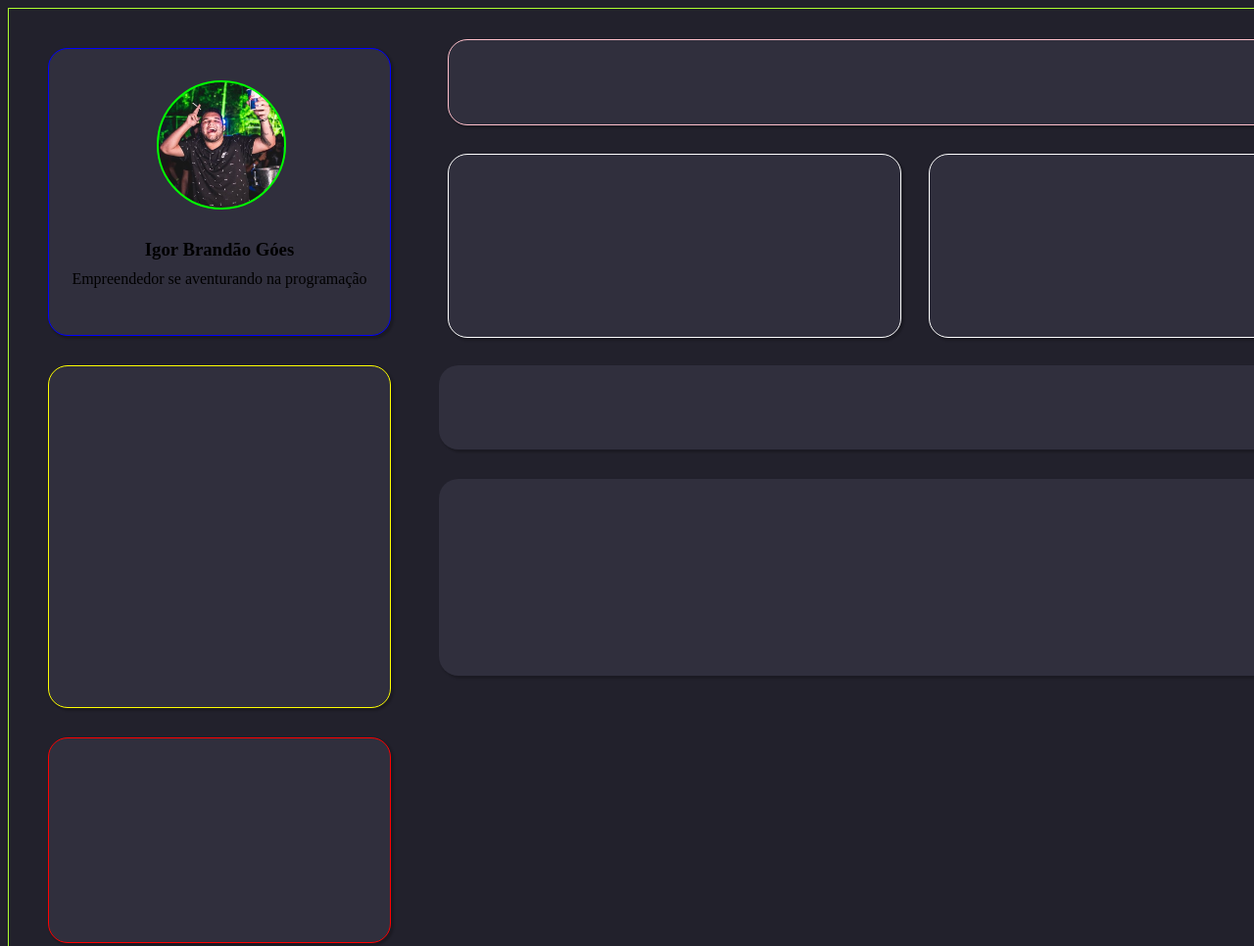
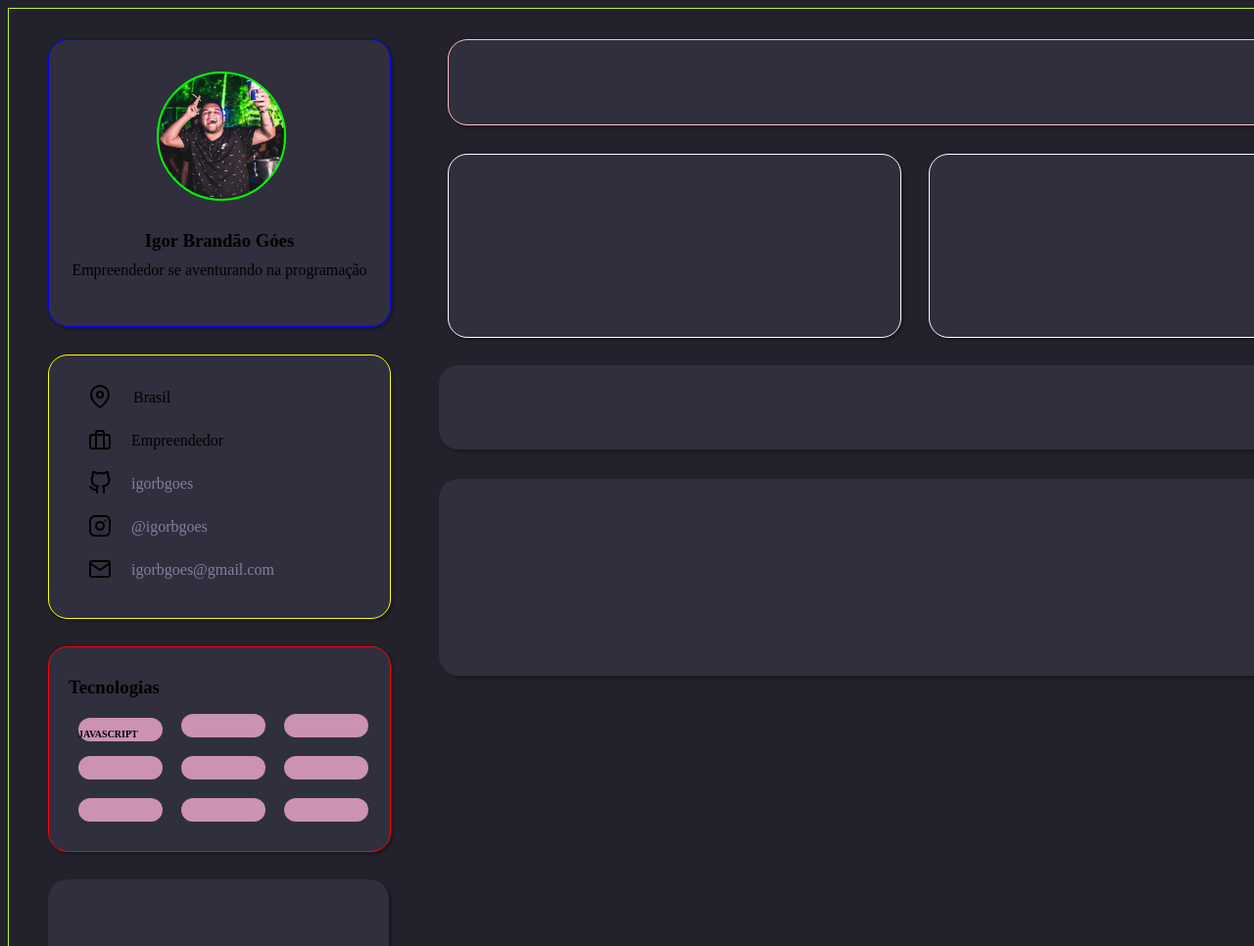
Before and after one commit to igorbgoes/novo-portifolio, a plain HTML site: page index.html in a window 1280 px wide. Shown: the top 966 px of the page at 98% size. Drawn offline with nearby package versions, Linux system fonts and the light colour scheme.

Commit message:
finished the links conteiner n started tecno ctnr

```diff
--- a/index.html
+++ b/index.html
@@ -14,10 +14,31 @@
             <p>Empreendedor se aventurando na programação</p>
         </div>
         <div id="conteiner-links">
+            <img src="./assets/map-pin.svg" class="local" alt="">
+            <img src="./assets/briefcase.svg" class="cargo" alt="">
+            <img src="./assets/github.svg" class="git-hub-icon" alt="">
+            <img src="./assets/instagram.svg" class="instagram-icon-1" alt="">
+            <img src="./assets/mail.svg" class="mail" alt="">
+            <p class="Brasil">Brasil</p>
+            <p class="cargo-escrito">Empreendedor</p>
+            <a class="acesso-github" href="https://github.com/igorbgoes">igorbgoes</a>
+            <a class= "acesso-instagram" href="https://instagram.com/igorbgoes">@igorbgoes</a>
+            <a class="acesso-email" href="mailto:igorbgoes@gmail.com">igorbgoes@gmail.com</a>
 
         </div>
         <div id="conteiner-tecnologias">
-
+            <h3>Tecnologias</h3>
+            <div id="tec-1">
+                <p>JAVASCRIPT</p>
+            </div>
+            <div id="tec-2"></div>
+            <div id="tec-3"></div>
+            <div id="tec-4"></div>
+            <div id="tec-5"></div>
+            <div id="tec-6"></div>
+            <div id="tec-7"></div>
+            <div id="tec-8"></div>
+            <div id="tec-9"></div>
         </div>
         <div id="conteiner-experiencias">
 
@@ -43,5 +64,8 @@
 
     </div>
 
+
+    <script type="module" src="https://unpkg.com/ionicons@7.1.0/dist/ionicons/ionicons.esm.js"></script>
+    <script nomodule src="https://unpkg.com/ionicons@7.1.0/dist/ionicons/ionicons.js"></script>
 </body>
 </html>
--- a/style.css
+++ b/style.css
@@ -5,7 +5,7 @@ body {
 #conteiner {
     border: 1px solid greenyellow;
     width: 1440px;
-    height: 1767px;
+    height: 1687px;
 }
 
 
@@ -18,9 +18,10 @@ body {
     width: 348px;
     height: 292px;
     display: inline-block;
-    position: relative;
+    position: absolute;
     margin: 40px auto 0 40px;
     border: blue solid 1px;
+    top: 0;
 }
 
 #ellipse-perfil {
@@ -42,19 +43,103 @@ body {
 
 #conteiner-perfil p {
     text-align: center;
-    margin: 0;margin-top: 10px;
+    margin: 0;
+    margin-top: 10px;
 }
+
+
+/* links & redes sociais */
 
 #conteiner-links {
     background: #302F3D;
     box-shadow: 2px 2px 2px 1px rgba(0, 0, 0, 0.2);
     border-radius: 20px;
     width: 348px;
-    height: 348px;
-    position: relative;
-    margin: 30px auto 0 40px;
+    height: 268px;
+    position: absolute;
+    top: 362px;
+    margin: 0 auto 0 40px;
     border: yellow solid 1px;
 }
+
+/* links & redes sociais */
+/*icons*/
+
+.local {
+
+    position: absolute;
+    margin-top: 30px;
+    margin-left: 40px;
+}
+
+.cargo {
+    position: absolute;
+    margin-top: 74px;
+    margin-left: 40px;
+}
+
+.git-hub-icon {
+    position: absolute;
+    margin-top: 118px;
+    margin-left: 40px;
+}
+
+.instagram-icon-1 {
+    position: absolute;
+    margin-top: 162px;
+    margin-left: 40px;
+}
+
+.mail {
+    position: absolute;
+    margin-top: 206px;
+    margin-left: 40px;
+
+}
+
+/* links & redes sociais */
+/*infos*/
+
+#conteiner-links a {
+    text-decoration: none;
+    color: #837e9f;
+}
+
+.Brasil {
+
+    position: absolute;
+    margin: 0;
+    top: 34px;
+    left: 86px;
+}
+
+.cargo-escrito {
+    position: absolute;
+    margin: 0;
+    top: 78px;
+    left: 84px;
+}
+
+.acesso-github {
+    position: absolute;
+    top: 122px;
+    left: 84px;
+}
+
+.acesso-instagram {
+    position: absolute;
+    top: 166px;
+    left: 84px;
+}
+
+.acesso-email {
+    position: absolute;
+    top: 210px;
+    left: 84px;
+}
+
+
+/* tecnologias */
 
 #conteiner-tecnologias {
     background: #302F3D;
@@ -62,10 +147,108 @@ body {
     border-radius: 20px;
     width: 348px;
     height: 208px;
-    position: relative;
-    margin: 30px 0 0 40px;
+    position: absolute;
+    top: 660px;
+    margin: 0 0 0 40px;
     border: red solid 1px;
 }
+
+#conteiner-tecnologias h3 {
+    margin: 30px auto 0 20px;
+}
+
+#tec-1 {
+    width: 86px;
+    height: 24px;
+    background: #CB92B1;
+    border-radius: 30px;
+    display: inline-flex;
+    margin: 20px 15px 0 30px;
+}
+
+#tec-1 p {
+    font-style: normal;
+    font-weight: 700;
+    font-size: 10px;
+    line-height: 13px;
+
+    color: #000000;
+
+}
+
+#tec-2 {
+    width: 86px;
+    height: 24px;
+    background: #CB92B1;
+    border-radius: 30px;
+    display: inline-flex;
+    margin: 0px 15px 0 0;
+}
+
+#tec-3 {
+    width: 86px;
+    height: 24px;
+    background: #CB92B1;
+    border-radius: 30px;
+    display: inline-flex;
+}
+
+#tec-4 {
+    width: 86px;
+    height: 24px;
+    background: #CB92B1;
+    border-radius: 30px;
+    display: inline-flex;
+    margin: 15px 15px 0 30px;
+}
+
+#tec-5 {
+    width: 86px;
+    height: 24px;
+    background: #CB92B1;
+    border-radius: 30px;
+    display: inline-flex;
+    margin: 0px 15px 0 0;
+}
+
+#tec-6 {
+    width: 86px;
+    height: 24px;
+    background: #CB92B1;
+    border-radius: 30px;
+    display: inline-flex;
+}
+
+#tec-7 {
+    width: 86px;
+    height: 24px;
+    background: #CB92B1;
+    border-radius: 30px;
+    display: inline-flex;
+    margin: 15px 15px 0 30px;
+}
+
+#tec-8 {
+    width: 86px;
+    height: 24px;
+    background: #CB92B1;
+    border-radius: 30px;
+    display: inline-flex;
+    margin: 0px 15px 0 0;
+}
+
+#tec-9 {
+    width: 86px;
+    height: 24px;
+    background: #CB92B1;
+    border-radius: 30px;
+    display: inline-flex;
+}
+
+
+
+
+/*experiencias*/
 
 #conteiner-experiencias {
     background: #302F3D;
@@ -73,8 +256,9 @@ body {
     border-radius: 20px;
     width: 348px;
     height: 349px;
-    position: relative;
-    margin: 30px 0 0 40px;
+    position: absolute;
+    top: 898px;
+    margin: 0 0 0 40px;
 }
 
 #conteiner-educacao {
@@ -83,7 +267,9 @@ body {
     border-radius: 20px;
     width: 348px;
     height: 352px;
-    margin: 30px 0 0 40px;
+    margin: 0 0 0 40px;
+    position: absolute;
+    top: 1277px;
 }
 
 #conteiner-meus-projetos {
```
Also changed, not shown: assets/briefcase.svg (added), assets/favicon.ico (added), assets/folder.svg (added), assets/git-branch.svg (added), assets/github.svg (added), assets/globe.svg (added), assets/instagram.svg (added), assets/linkedin.svg (added), assets/mail.svg (added), assets/map-pin.svg (added), assets/star.svg (added), assets/twitter.svg (added).
